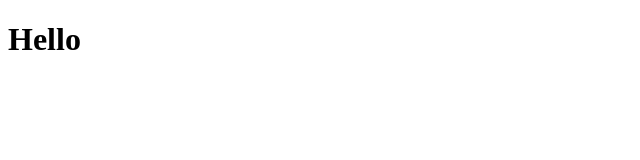
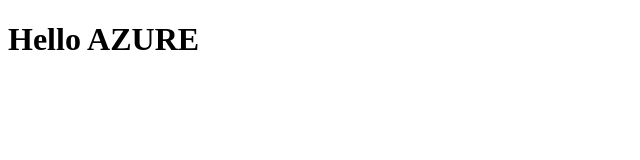
Before and after one commit to tomasis7/azure, a plain HTML site: page index.html in a window 1280 px wide. Shown: the whole page, without its empty margins (0-640 px from the left). Drawn offline with Linux system fonts and the light colour scheme.

Commit message:
Update index.html

```diff
--- a/index.html
+++ b/index.html
@@ -1,6 +1,6 @@
 <!DOCTYPE html>
 <head><title>Tomas</title></head>
 <body>
-    <h1>Hello</h1>
+    <h1>Hello AZURE</h1>
 </body>
 </html>
```
